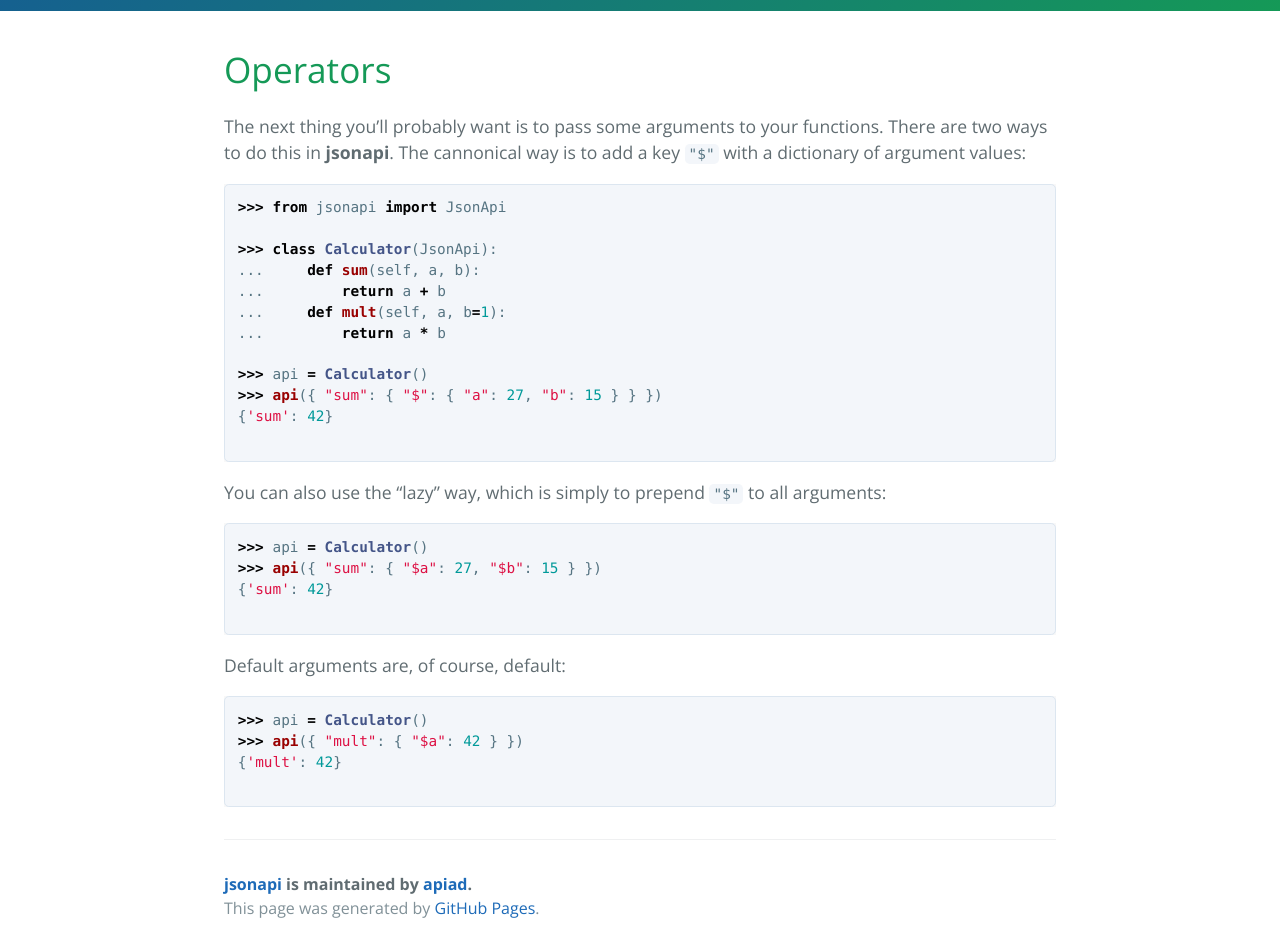
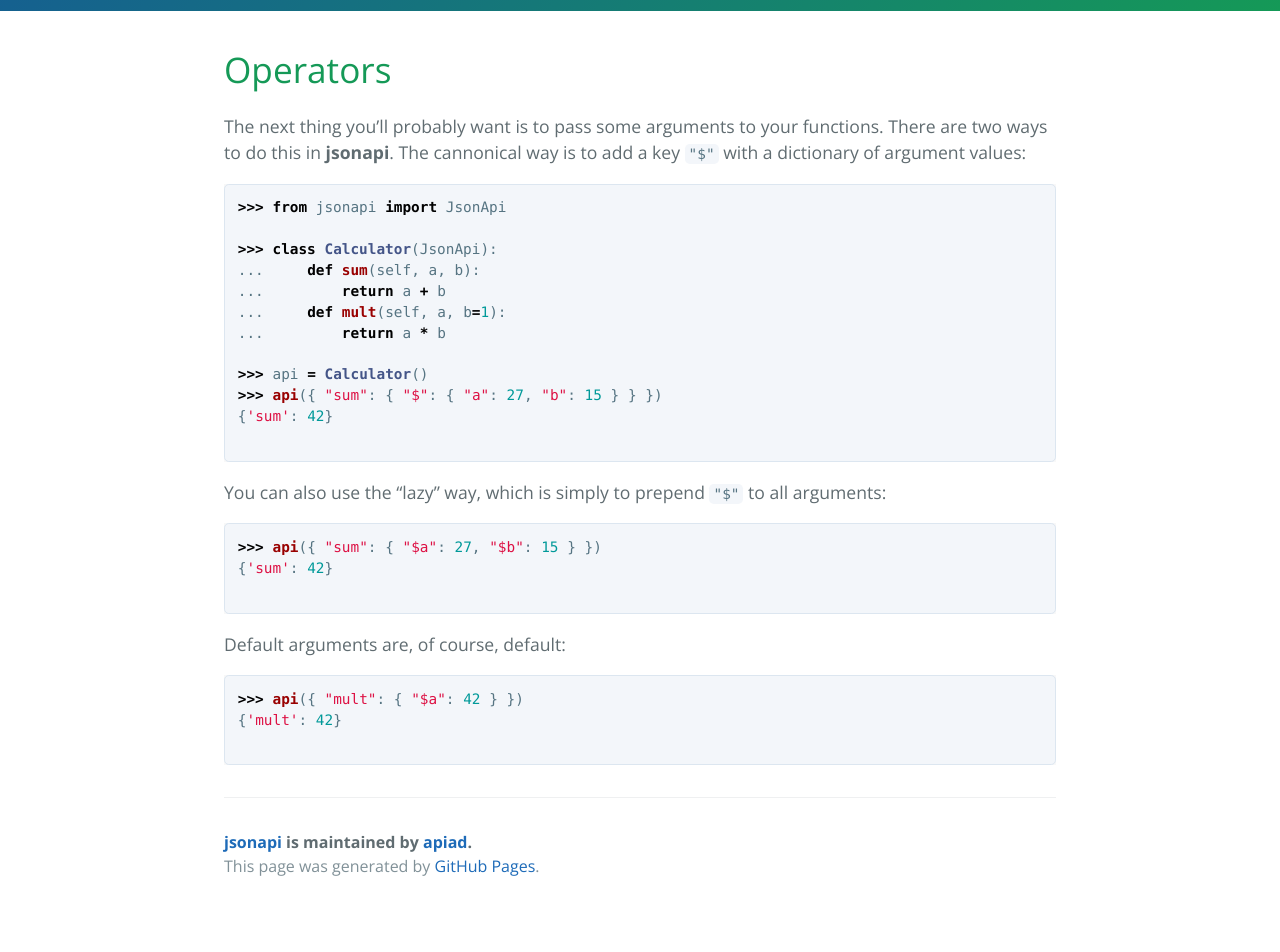
Before and after one commit to apiad/jsonapi, a Jekyll site: the page built from docs/operators.md, in a window 1280 px wide. Shown: the part 372-1324 px from the top of the page. Built offline with Jekyll 4.4.1, drawn with Linux system fonts in a browser that asks for light colours; our own code applies the rules of GitHub Pages for plain Markdown files; after the commit the page ends 1282 px from its top, so only the background shows below that.

Commit message:
Simplify some docs

````diff
--- a/docs/operators.md
+++ b/docs/operators.md
@@ -24,7 +24,6 @@ The next thing you'll probably want is to pass some arguments to your functions.
 You can also use the  "lazy" way, which is simply to prepend `"$"` to all arguments:
 
 ```python
->>> api = Calculator()
 >>> api({ "sum": { "$a": 27, "$b": 15 } })
 {'sum': 42}
 
@@ -33,7 +32,6 @@ You can also use the  "lazy" way, which is simply to prepend `"$"` to all argume
 Default arguments are, of course, default:
 
 ```python
->>> api = Calculator()
 >>> api({ "mult": { "$a": 42 } })
 {'mult': 42}
 
````
